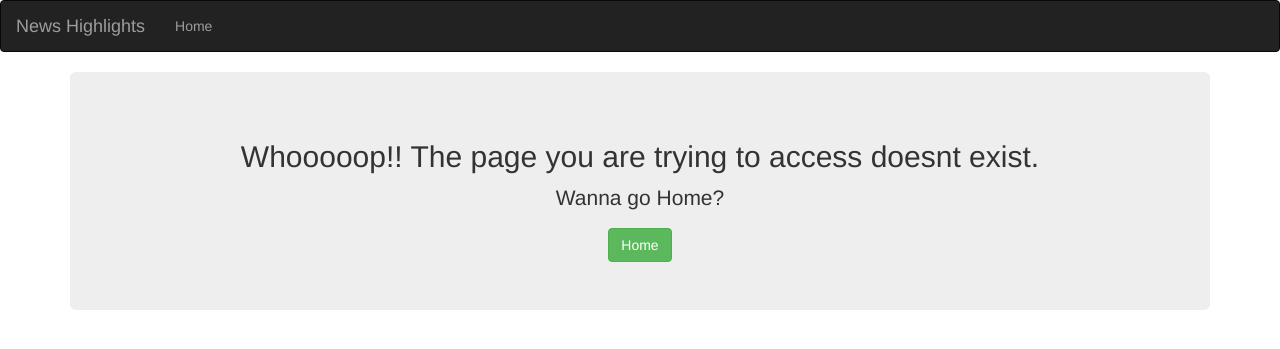
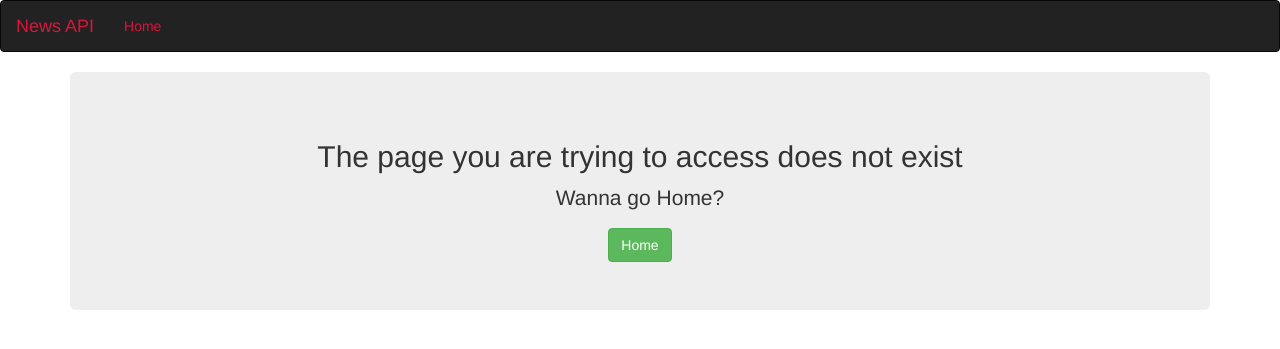
Before and after one commit to Annaliskirwa/_News_API, a Flask app: template app/templates/404.html in a window 1280 px wide. Shown: the top 349 px of the page. Run offline with Flask 2, Linux system fonts and the light colour scheme; the template is opened without the code that fills it, so the values that code supplies are empty; some libraries are stand-ins or nearby versions.

Commit message:
It will edit the navbar and the titles colors

```diff
--- a/app/main/views.py
+++ b/app/main/views.py
@@ -13,7 +13,7 @@ def index():
 	sports_sources = get_sources('sports')
 	technology_sources = get_sources('technology')
 	entertainment_sources = get_sources('entertainment')
-	title = "News Highlighter"
+	title = "News API"
 
 	return render_template('index.html',title = title, sources = sources,sports_sources = sports_sources,technology_sources = technology_sources,entertainment_sources = entertainment_sources)
 
--- a/app/templates/404.html
+++ b/app/templates/404.html
@@ -2,7 +2,7 @@
 {% block content%}
 <div class="container">
 	<div class="jumbotron text-center">
-		<h2> Whooooop!! The page you are trying to access doesnt exist.</h2>
+		<h2> The page you are trying to access does not exist</h2>
 		<p> Wanna go Home?</p><a href="/" class="btn btn-success">Home</a>
 	</div>
 </div>
--- a/app/templates/macros.html
+++ b/app/templates/macros.html
@@ -5,7 +5,7 @@
 
 
             {% for sources in source_row %}
-	            <div class="col-md-3">
+	            <div class="col-md-6">
 
 		            <div class="panel panel-default">
 						<div class="panel-heading">
@@ -18,7 +18,7 @@
 								{{ sources.description |truncate(100)}}
 
 							</p>
-							<a href="/sources/{{sources.id}}" class="btn btn-success btn-sm">Visit {{sources.name}}</a>
+							<a href="/sources/{{sources.id}}" class="btn btn-primary btn-sm">Visit {{sources.name}}</a>
 						</div>
 
 
--- a/app/templates/navbar.html
+++ b/app/templates/navbar.html
@@ -7,11 +7,11 @@
                   <span class="icon-bar"></span>
                   <span class="icon-bar"></span>
                 </button>
-                <a class="navbar-brand" href="/"> News Highlights </a>
+                <a style="color: crimson;" class="navbar-brand" href="/"> News API </a>
             </div>
             <div class="navbar-collapse collapse">
                 <ul class="nav navbar-nav">
-                    <li><a href="/">Home</a></li>
+                    <li><a style="color: crimson;" href="/">Home</a></li>
             </div>
 
         </div>
```
Also changed, not shown: app/templates/articles.html (+4 -3 lines), app/templates/index.html (+19 -18 lines), app/static/images/background.jpeg (added).
